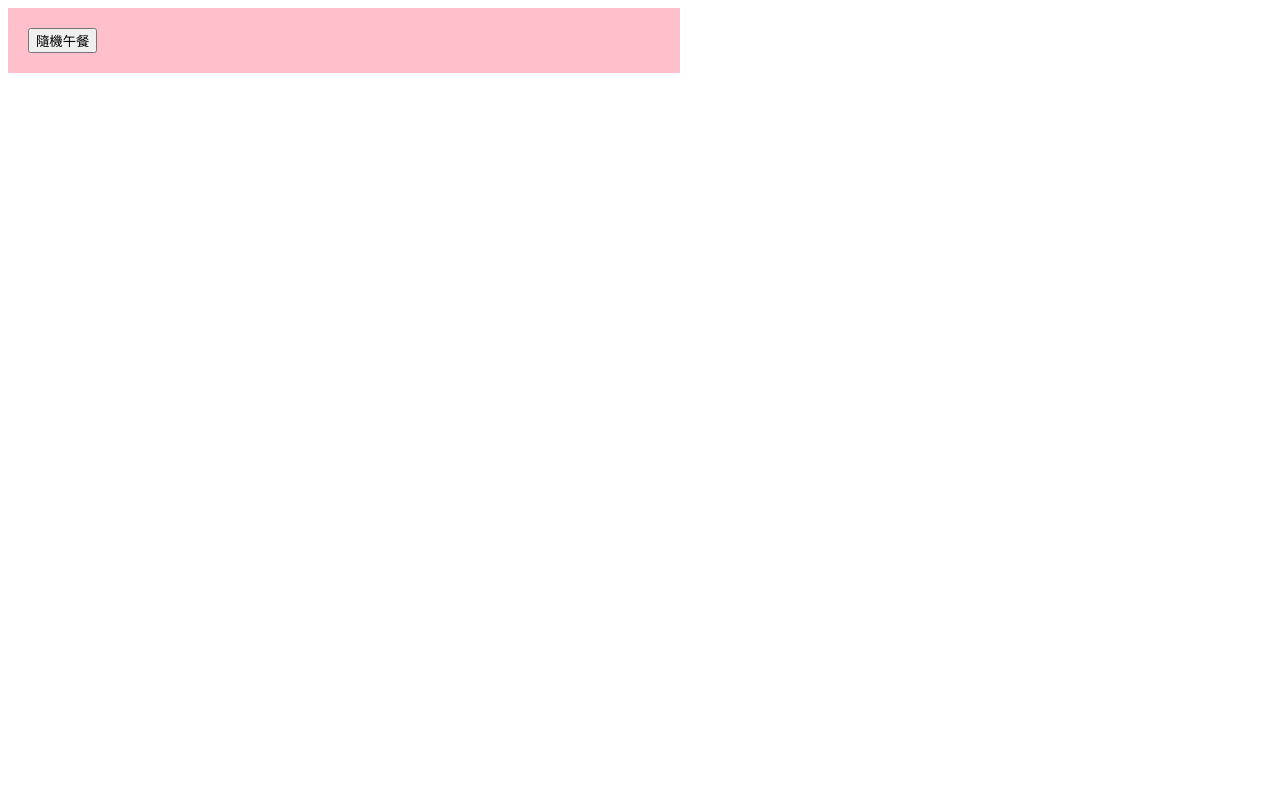
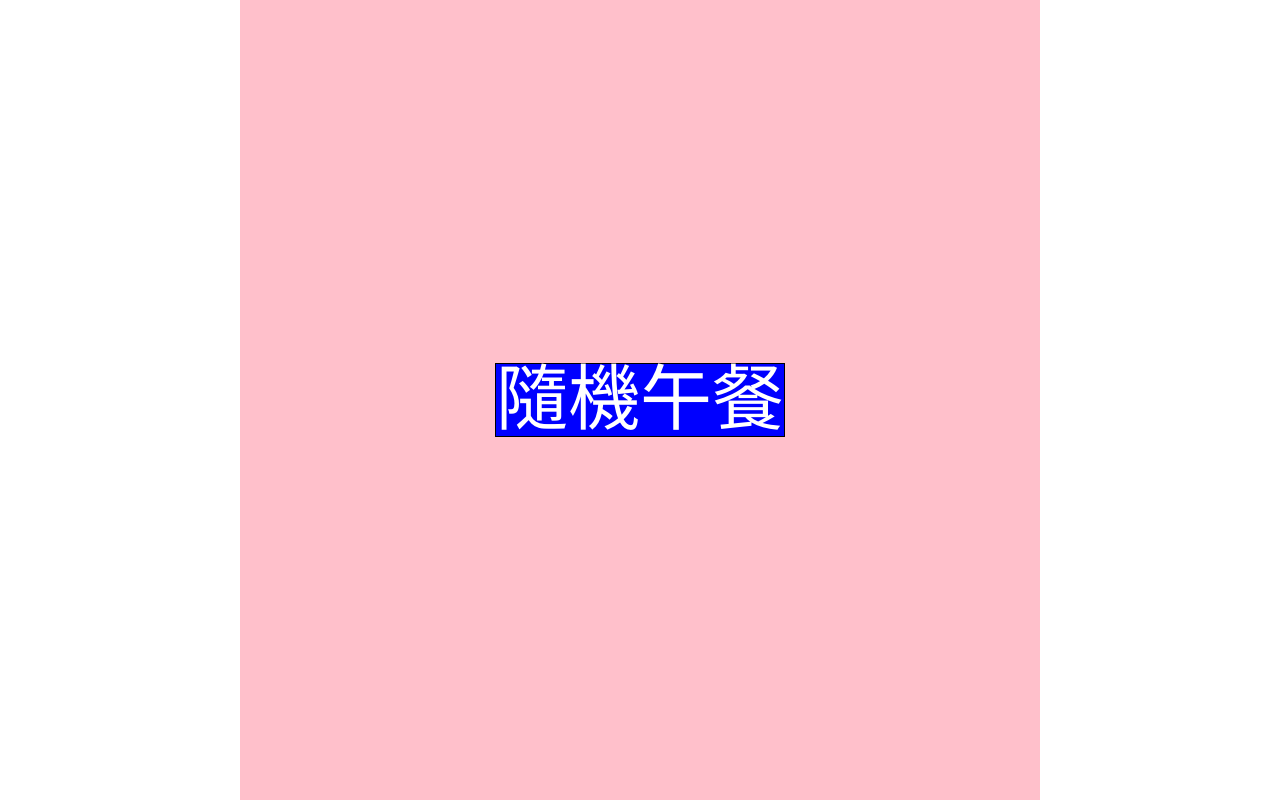
Before and after one commit to dstsidragon/RadomLunchSelect, a plain HTML site: page index.html in a window 1280 px wide. Drawn offline with Linux system fonts and the light colour scheme.

Commit message:
edit js/RadomLunch

```diff
--- a/css/all.css
+++ b/css/all.css
@@ -1,7 +1,72 @@
+/* http://meyerweb.com/eric/tools/css/reset/
+   v2.0 | 20110126
+   License: none (public domain)
+*/
+
+html, body, div, span, applet, object, iframe,
+h1, h2, h3, h4, h5, h6, p, blockquote, pre,
+a, abbr, acronym, address, big, cite, code,
+del, dfn, em, img, ins, kbd, q, s, samp,
+small, strike, strong, sub, sup, tt, var,
+b, u, i, center,
+dl, dt, dd, ol, ul, li,
+fieldset, form, label, legend,
+table, caption, tbody, tfoot, thead, tr, th, td,
+article, aside, canvas, details, embed,
+figure, figcaption, footer, header, hgroup,
+menu, nav, output, ruby, section, summary,
+time, mark, audio, video {
+	margin: 0;
+	padding: 0;
+	border: 0;
+	font-size: 100%;
+	font: inherit;
+	vertical-align: baseline;
+}
+/* HTML5 display-role reset for older browsers */
+article, aside, details, figcaption, figure,
+footer, header, hgroup, menu, nav, section {
+	display: block;
+}
+body {
+	line-height: 1;
+}
+ol, ul {
+	list-style: none;
+}
+blockquote, q {
+	quotes: none;
+}
+blockquote:before, blockquote:after,
+q:before, q:after {
+	content: '';
+	content: none;
+}
+table {
+	border-collapse: collapse;
+	border-spacing: 0;
+}
+/* 響應式設計*/
+img{
+        max-width:100%;
+        height:auto;
+}
+/*從這行以下開始*/
 .btn{
+    width: 800px;
+    height: 800px;
+    margin: 0 auto;
+    background-color: pink;
+    display: flex;
+    justify-content:center;
+    align-items: center;
+}
 
-    width: 50%;
-    height: 75%;
-    padding: 20px;
-    background-color: pink;
+.lunchBtn{
+
+    text-decoration: none;
+    font-size: 72px;
+    color: white;
+    border:1px solid black;
+    background-color: blue;
 }
--- a/index.html
+++ b/index.html
@@ -9,7 +9,7 @@
 </head>
 <body>
     <div class="btn">
-        <button class="lunchBtn">隨機午餐</button>
+        <a href="" class="lunchBtn">隨機午餐</a>
     </div>
     <script src="js/all.js"></script>
 </body>
--- a/js/all.js
+++ b/js/all.js
@@ -1,7 +1,8 @@
 const lunchBtn=document.querySelector('.lunchBtn');
 const lunchItems=['鴨肉飯','雞肉飯','冷麵','黑輪米血','農會麵攤','美濃粄條',];
 const lunchItemsLength=lunchItems.length;
-function RadomLunch(){
+function RadomLunch(e){
+    e.preventDefault();
     // alert(lunchItemsLength);
     function randomNumber(){
         return  lunchItems[Math.floor(Math.random()*lunchItemsLength)];
```
